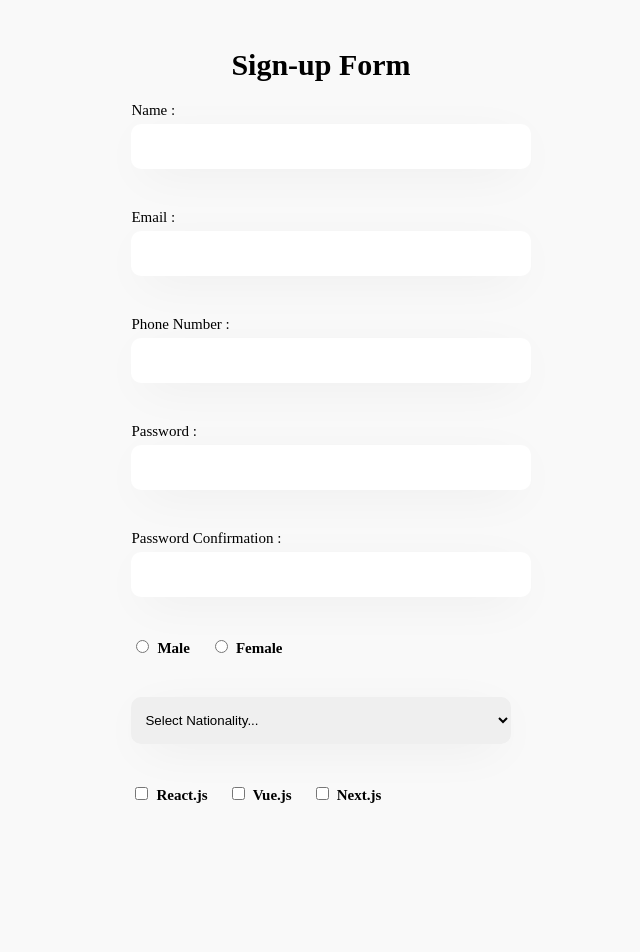
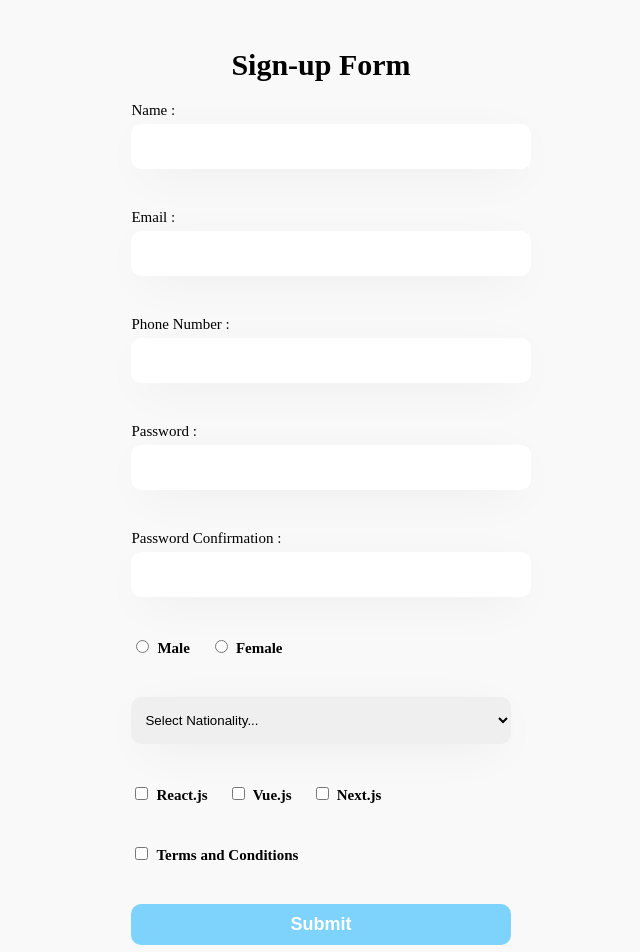
Before and after one commit to sepidehbiglarizadeh/Sign-up-Form, a React (Create React App) app: page / in a window 1280 px wide. Shown: the top 952 px of the page, without its empty margins (319-959 px from the left). Before the commit the page ends 852 px from the top, so only its background shows below. Built offline with nearby package versions, Linux system fonts and the light colour scheme.

Commit message:
add terms checkbox and submit button

```diff
--- a/src/App.css
+++ b/src/App.css
@@ -37,3 +37,16 @@ input + label {
   margin-right: 20px;
   margin-left: 5px;
 }
+
+.submitBtn{
+  width: 100%;
+  background-color: #7dd3fc;
+  border: none;
+  border-radius: 10px;
+  padding: 1rem;
+  color: #fff;
+  font-weight: bold;
+  font-size: 1.8rem;
+  cursor: pointer;
+  margin-bottom: 5rem;
+}
--- /dev/null
+++ b/src/components/Common/TermsCheckBox.js
@@ -0,0 +1,10 @@
+const TermsCheckBox = () => {
+  return (
+    <div className="formControl">
+      <input type="checkbox" value={true}/>
+      <label>Terms and Conditions</label>
+    </div>
+  );
+};
+
+export default TermsCheckBox;
--- a/src/components/SignUpForm/SignUpForm.js
+++ b/src/components/SignUpForm/SignUpForm.js
@@ -2,6 +2,7 @@ import CheckBox from "../Common/CheckBox";
 import Input from "../Common/Input";
 import RadioInput from "../Common/RadioInput";
 import Select from "../Common/Select";
+import TermsCheckBox from "../Common/TermsCheckBox";
 
 const radioOptions = [
   { label: "Male", value: 0 },
@@ -36,6 +37,8 @@ const SignUpForm = () => {
       <RadioInput radioOptions={radioOptions} name="gender" />
       <Select selectOptions={selectOptions} name="nationality" />
       <CheckBox checkBoxOptions={checkBoxOptions} name="intrests" />
+      <TermsCheckBox name="terms" />
+      <button className="submitBtn">Submit</button>
     </form>
   );
 };
```
